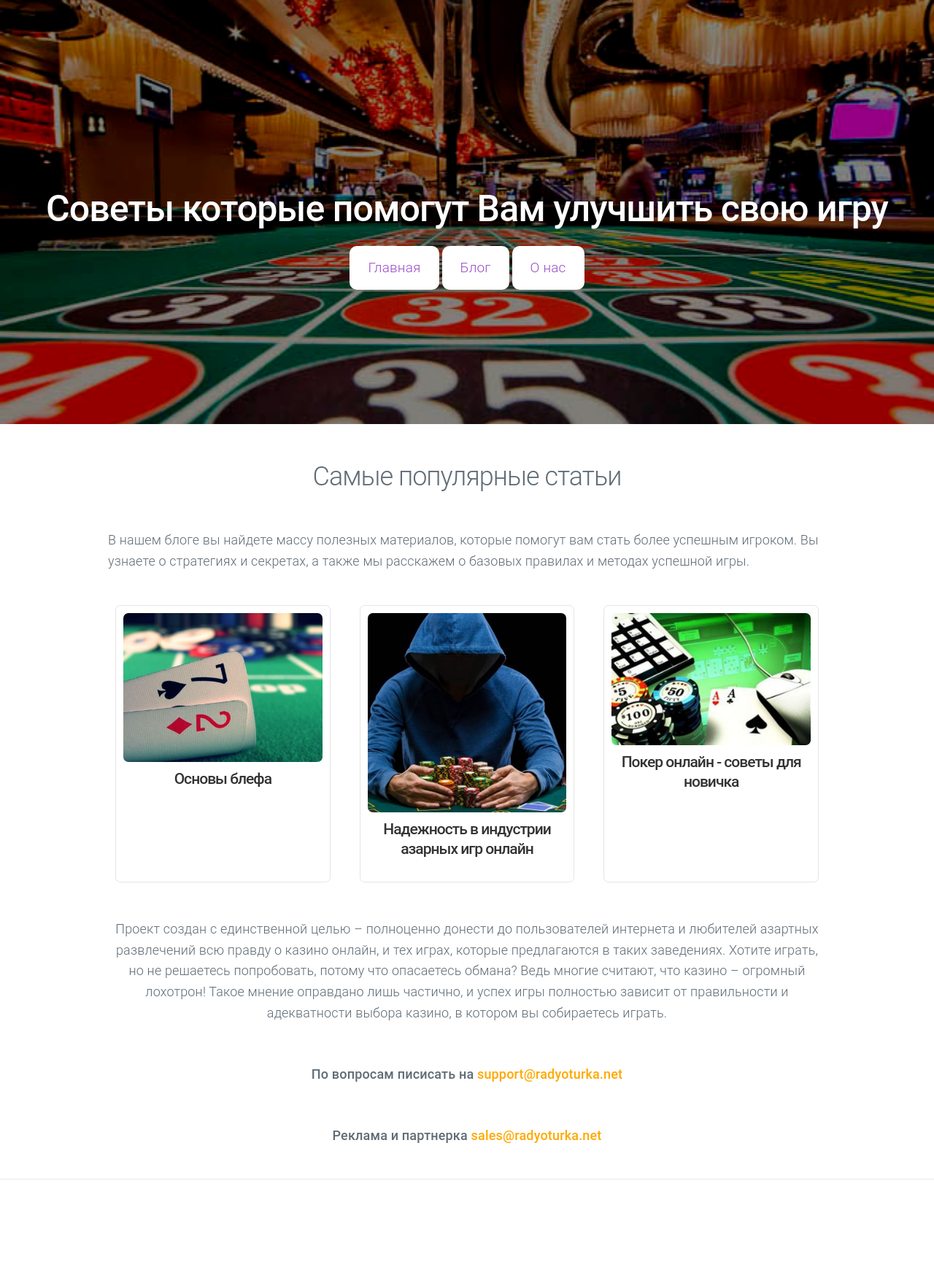
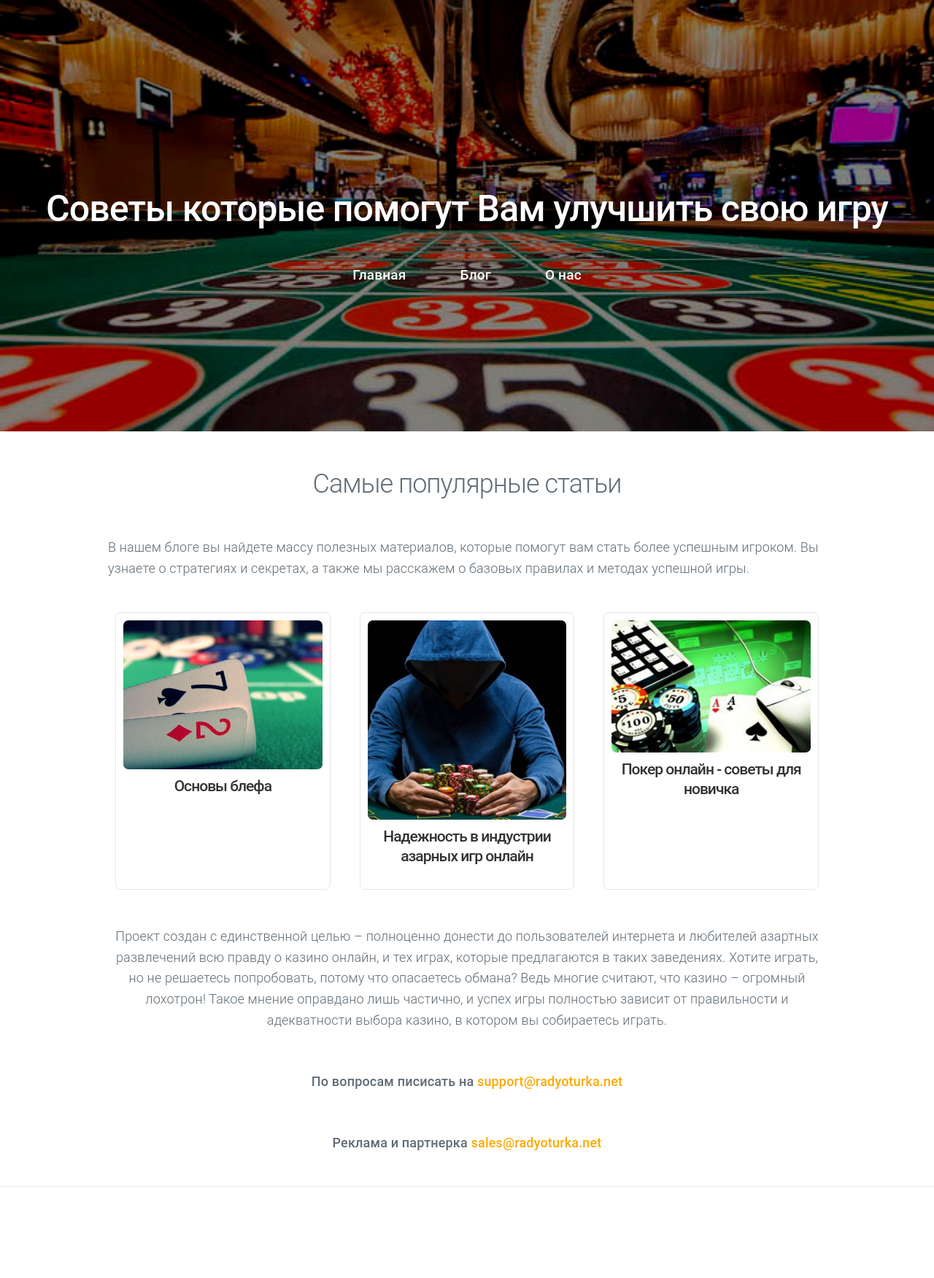
Before and after one commit to alisaklumakova/alisaklumakova.github.io, a Jekyll site: the page built from index.html, in a window 1280 px wide. Shown: the whole page at 73% size. Built offline with Jekyll 4.4.1, drawn with Linux system fonts in a browser that asks for light colours; nearby versions of some CDN libraries.

Commit message:
Update header.html

```diff
--- a/_includes/header.html
+++ b/_includes/header.html
@@ -30,21 +30,20 @@
 	padding-top: 10%;
 	color: #FFF;
 	}
-	a {
+	li a {
+	font-weight: 500;
 	text-decoration: none;
+	color:#FFF;
 	}
 	li {
     padding: 15px 25px 15px 25px!important;
-    background: #FFF;
     display: flex;
     font-size: 19px;
     border-radius: 10px;
     margin: 10px
-    color#333;
 	}
 
-	li:hover{
-	background:#333;
-	color:#FFF;
+	li a:hover{
+	color:#f2f2f2;
 	}
 </style>
```
